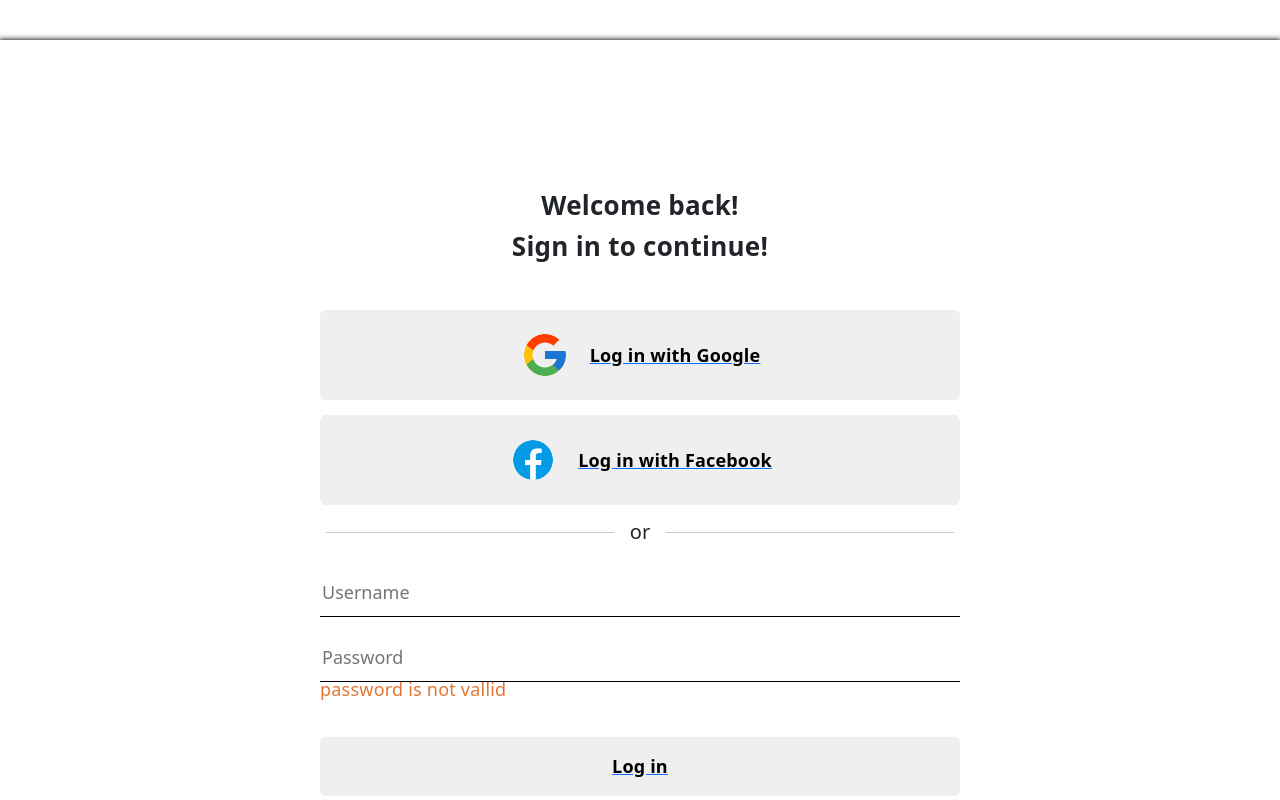
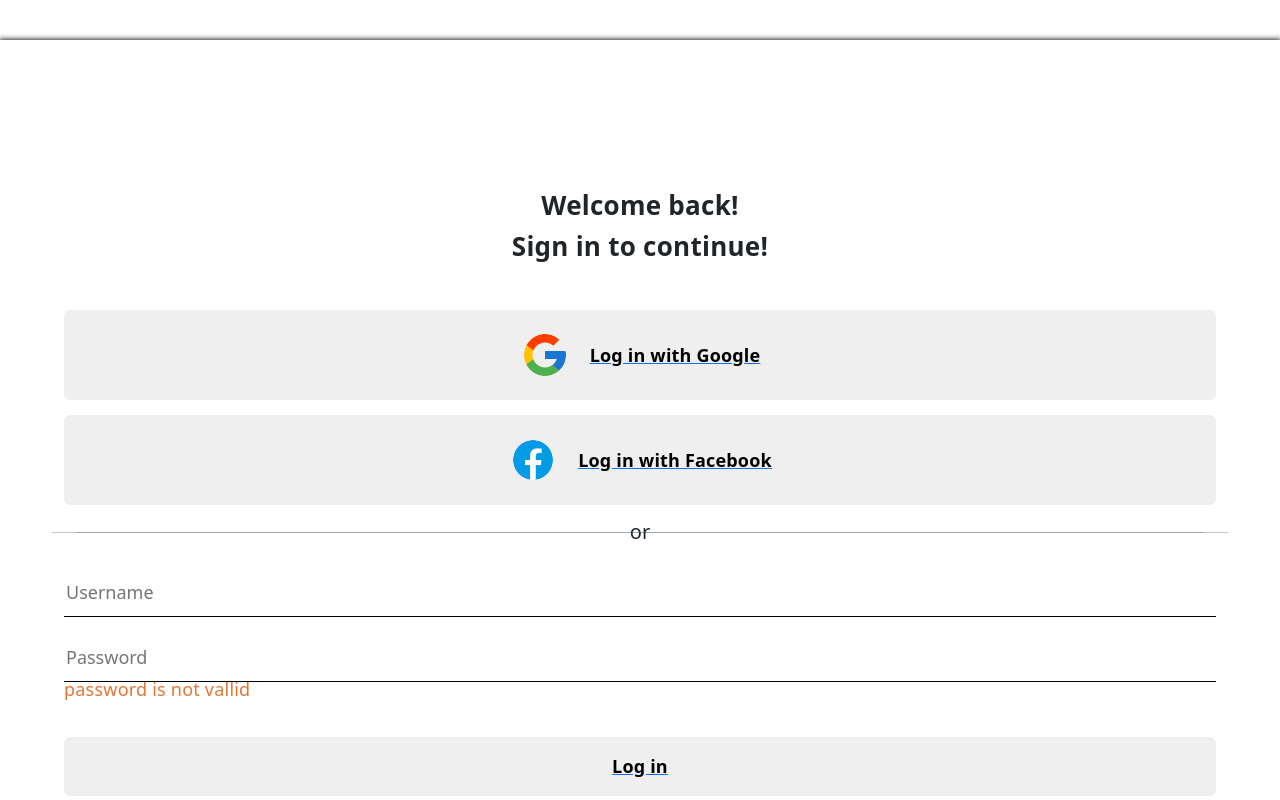
Before and after one commit to Zionnaire/WeSkillYou, a Next.js app: page /mylogin in a window 1280 px wide. Shown: the top 800 px of the page. Built offline with nearby package versions, Linux system fonts and the light colour scheme.

Commit message:
commit now

```diff
--- a/pages/index.js
+++ b/pages/index.js
@@ -23,7 +23,7 @@ export default function Homepage(){
                             Start, switch or advance your career with courses
                             and get certificates.
                         </h3>
-                        <Link href="/signup"><button className={styles.sectBtn}>GET STARTED</button></Link>
+                        <Link href="/mysignup"><button className={styles.sectBtn}>GET STARTED</button></Link>
                     </div>
 
                     <div className={`"col-sm-4" ${styles.sect3}`}>
--- a/styles/loginpage.module.css
+++ b/styles/loginpage.module.css
@@ -31,7 +31,7 @@
 }
 .main_wrap fieldset{
 	text-align: center;
-	width: 50%;
+	width: 90%;
 	border: none;
 }
 .main_wrap fieldset a img{
@@ -67,6 +67,7 @@
 	letter-spacing: 0.01em;
 	border: none;
 	cursor: pointer;
+	white-space: nowrap;
 }
 /* a{
     text-decoration: none;
@@ -134,7 +135,7 @@
     }
 	.sect_content h2::before{
 		content: "";
-		width: 45%;
+		width: 90%;
 		height: 1px;
 		position: absolute;
 		background: #43536A4D;
@@ -143,7 +144,7 @@
 	}
 	.sect_content h2::after{
 		content: "";
-		width: 45%;
+		width: 100%;
 		height: 1px;
 		position: absolute;
 		background: #43536A4D;
@@ -165,3 +166,58 @@
 	}
 
 }
+
+@media only screen and (min-width: 320px){
+    /* .big_wrap{
+		width: 100%;
+	} */
+	.wrap{
+		display: flex;
+		flex-direction: column;
+		justify-content: center;
+		align-items: center;
+		width: 100%;
+		padding: 50px 0;
+		border: none;
+		box-shadow: 0px 0px 5px 1px;
+	}
+
+	.main_wrap h2{
+		position: relative;
+	}
+    .sect_head{
+        padding-top: 60px;
+    }
+	.sect_content h2::before{
+		content: "";
+		width: 100%;
+		height: 1px;
+		position: absolute;
+		background: #43536A4D;
+		left: 1%;
+		top: 50%;
+	}
+	.sect_content h2::after{
+		content: "";
+		width: 100%;
+		height: 1px;
+		position: absolute;
+		background: #43536A4D;
+		right: 1%;
+		top: 50%;
+	}
+	.sect_footer{
+		display: flex;
+		flex-direction: column;
+		width: 100%;
+		align-items: center;
+	}
+	.Pho{
+		margin: 0;
+		width: 100%;
+	}
+	.signup{
+		border: none;
+	}
+
+}
```
